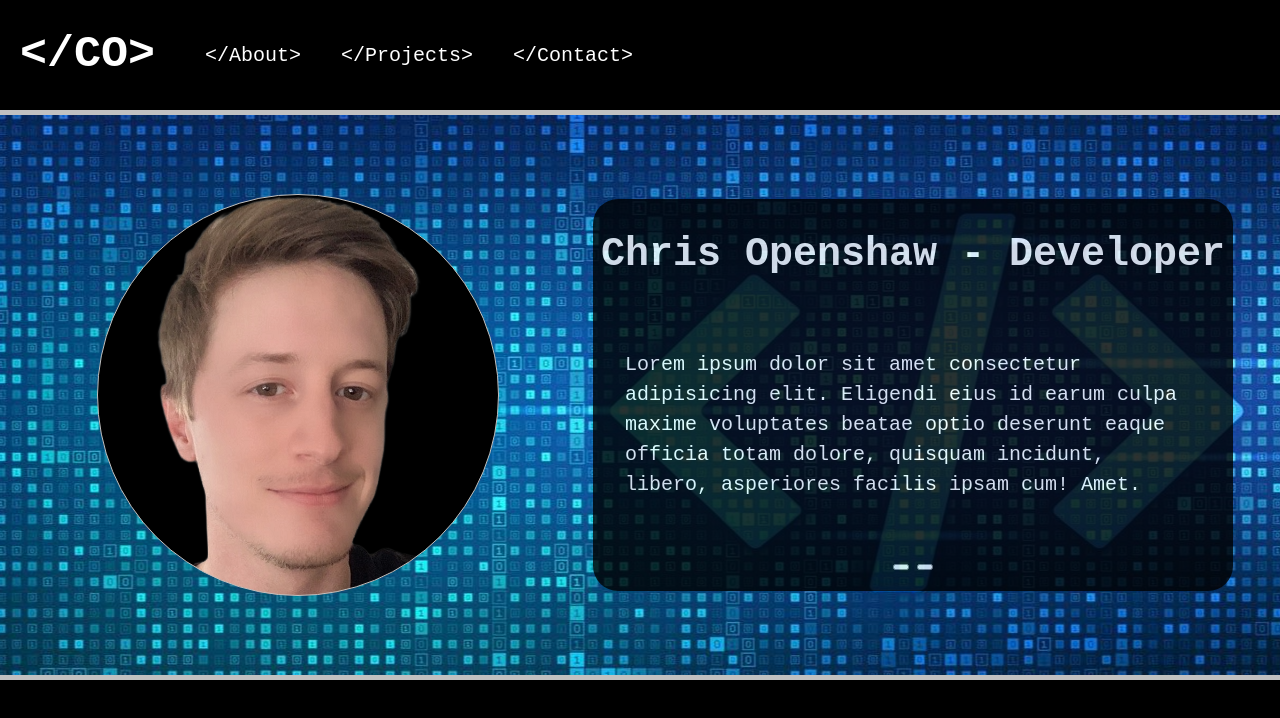
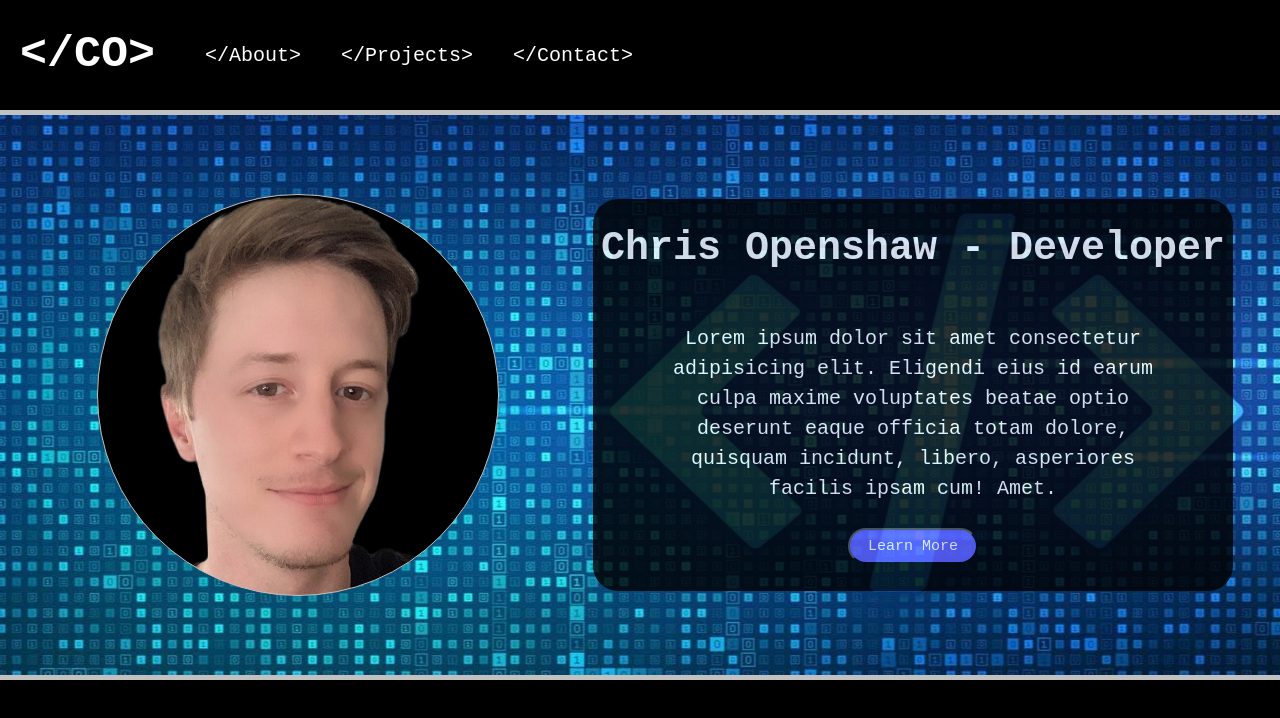
Before and after one commit to Opeezy/portfolio, a plain HTML site: page index.html in a window 1280 px wide. Drawn offline with Linux system fonts and the light colour scheme.

Commit message:
finished bio section

```diff
--- a/assets/style.css
+++ b/assets/style.css
@@ -86,28 +86,51 @@ nav a {
     opacity: .8;
 }
 
-#bio h2, h3, p {
+#bio h2 {
+    text-align: center;
+    width: 100%;
     color: white;
 }
 
 #bio h2 {
-    flex-grow: 1;
+    margin: 0;
+    height: 20%;
     font-size: 40px;
 }
 
-#bio p {
-    margin-right: 5%;
-    margin-left: 5%;
-    flex-grow: 2;
+#info-and-button {
+    justify-content: center;
+    align-items: center;
+    width: 80%;
+    display: flex;
+    flex-direction: column;
+}
+
+#info-and-button p {
+    text-align: center;
+    width: 100%;
+    height: 80%;
+    color: white;
     font-size: 20px;
     flex-wrap: wrap;
     line-height: 1.5;
 }
 
-#buttons {
-    flex-grow: 1;
+#info-and-button button {
+    width: 130px;
+    height: 40px;
+    border-radius: 25px;
+    background-color: rgb(94, 94, 255);
+    opacity: 1;
+    transition: .5s;
 }
 
-#buttons button{
+#info-and-button button:hover {
+    background-color: rgb(94, 94, 255);
+}
 
+#learn {
+    font-size: 15px;
+    color: white;
+    text-decoration: none;
 }
--- a/index.html
+++ b/index.html
@@ -21,10 +21,9 @@
             <div id="bio-pic"></div>
             <div id="bio">
                 <h2>Chris Openshaw - Developer</h2>
-                <p>Lorem ipsum dolor sit amet consectetur adipisicing elit. Eligendi eius id earum culpa maxime voluptates beatae optio deserunt eaque officia totam dolore, quisquam incidunt, libero, asperiores facilis ipsam cum! Amet.</p>
-                <div id="buttons">
-                    <button></button>
-                    <button></button>
+                <div id="info-and-button">
+                    <p>Lorem ipsum dolor sit amet consectetur adipisicing elit. Eligendi eius id earum culpa maxime voluptates beatae optio deserunt eaque officia totam dolore, quisquam incidunt, libero, asperiores facilis ipsam cum! Amet.</p>
+                    <button><a id="learn" href="">Learn More</a></button>
                 </div>
             </div>
         </section>
```
